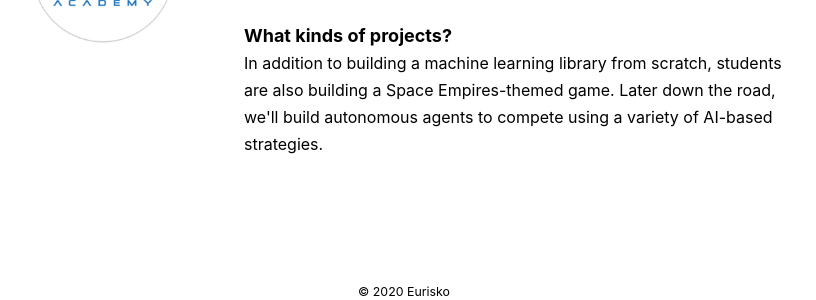
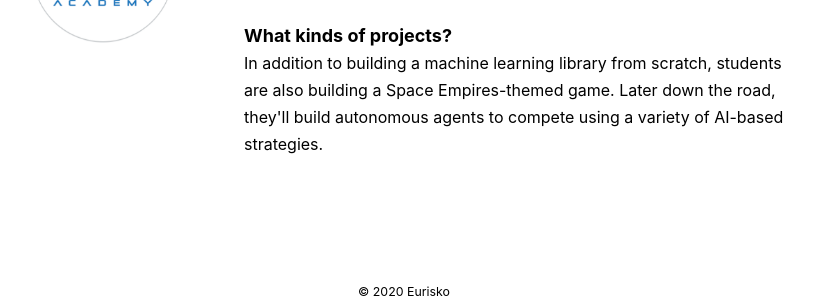
Before and after one commit to skycakjustin/eurisko-us.github.io, a Jekyll site: the page built from _pages/about.md, in a window 1280 px wide. Shown: the part 424-724 px from the top of the page, without its empty margins (236-1052 px from the left). Built offline with Jekyll 4.4.1, drawn with Linux system fonts in a browser that asks for light colours.

Commit message:
Update about.md

```diff
--- a/_pages/about.md
+++ b/_pages/about.md
@@ -38,7 +38,7 @@ redirect_from:
 
 <b>What kinds of projects?</b><br>
 
-<font size="3em">In addition to building a machine learning library from scratch, students are also building a Space Empires-themed game. Later down the road, we'll build autonomous agents to compete using a variety of AI-based strategies.</font>
+<font size="3em">In addition to building a machine learning library from scratch, students are also building a Space Empires-themed game. Later down the road, they'll build autonomous agents to compete using a variety of AI-based strategies.</font>
 
 
 </div>
```
